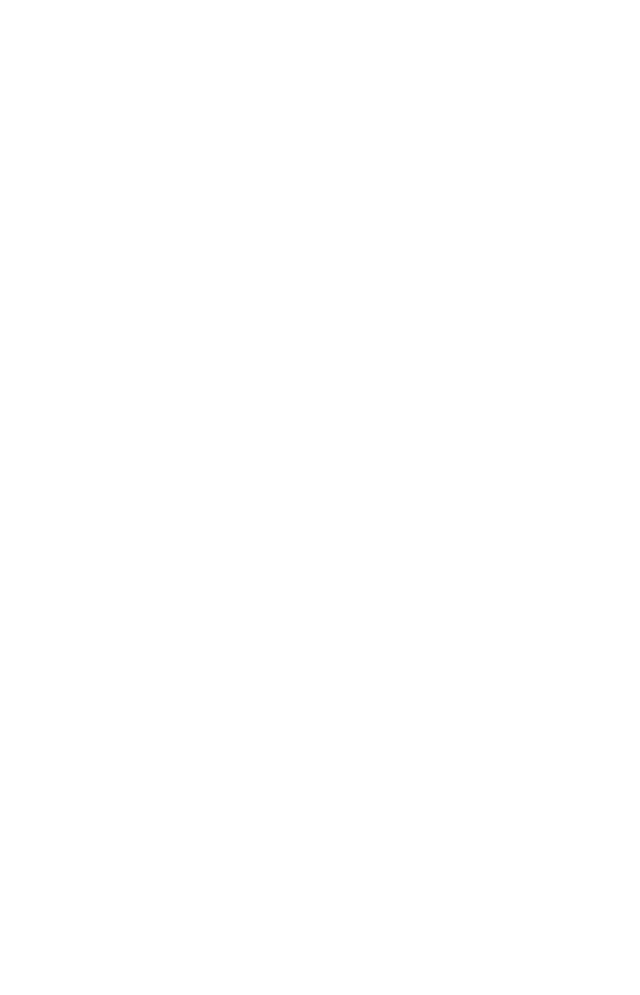
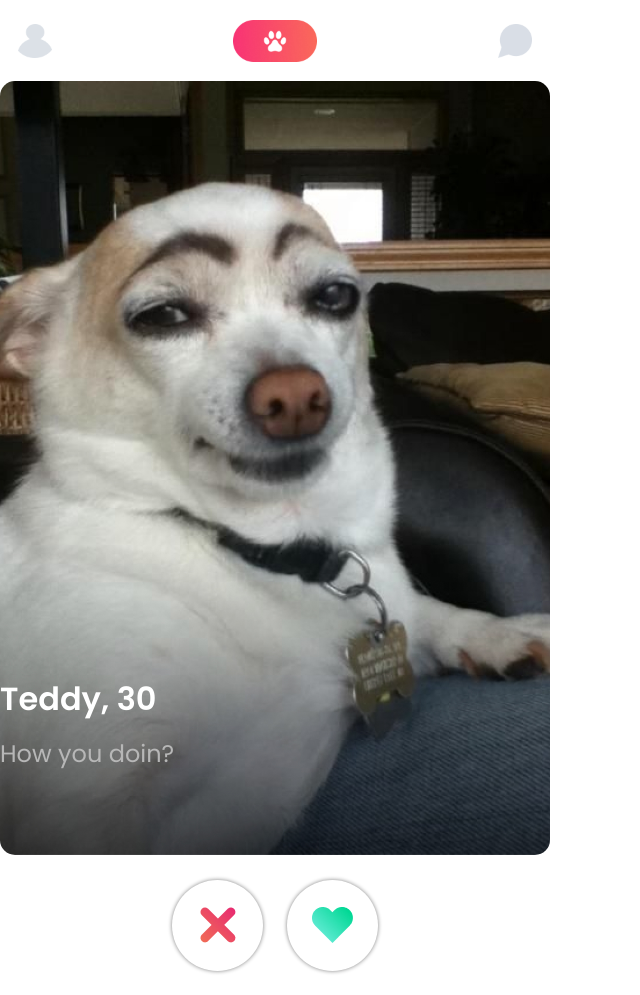
Before and after one commit to RealChoki/My-Projects, a browser extension: page Tindog/index.html in a window 1280 px wide. Shown: the whole page, without its empty margins (0-640 px from the left). Before the commit the page ends 800 px from the top, so only its background shows below. Drawn offline with nearby package versions, Linux system fonts and the light colour scheme; files that its build step writes are made by us from their sources.

Commit message:
almost finished ui

```diff
--- a/Journal/index.js
+++ b/Journal/index.js
@@ -29,3 +29,5 @@ view.addEventListener("click", () =>{
   document.getElementById("last-blog").style.marginBottom = "40px"
   document.getElementById("feed").innerHTML = feedHtml
 })
+
+//! nice
--- a/Tindog/index.html
+++ b/Tindog/index.html
@@ -1,8 +1,34 @@
 <html>
-    <head><link rel="stylesheet" href="https://cdnjs.cloudflare.com/ajax/libs/normalize/8.0.1/normalize.css">
-        <link rel="stylesheet" href="index.css">
+    <head>
+        <link rel="preconnect" href="https://fonts.googleapis.com">
+        <link rel="preconnect" href="https://fonts.gstatic.com" crossorigin>
+        <link href="https://fonts.googleapis.com/css2?family=Poppins:wght@400;600&display=swap" rel="stylesheet">
+        <link rel="stylesheet" href="https://cdnjs.cloudflare.com/ajax/libs/normalize/8.0.1/normalize.css">
+        <link rel="stylesheet" href="style.css">
     </head>
     <body>
+        <header>
+            <img class="small" src="images/icon-profile.png">
+            <img class="mid" src="images/logo.png">
+            <img class="small" src="images/icon-chat.png">
+        </header>
+
+        <section>
+            <img class="big" src="images/dog-teddy.jpg">
+            <div class="text">
+                <h1>Teddy, 30</h1>
+                <h2>How you doin?</h2>
+            </div>
+        </section>
+
+        <footer>
+            <div class="like-dislike">
+                <img src="images/icon-cross.png">
+            </div>
+            <div class="like-dislike">
+                <img src="images/icon-heart.png">
+            </div>
+        </footer>
         <script src="/index.js" type="module"></script>
     </body>
 </html>
--- /dev/null
+++ b/Tindog/style.css
@@ -0,0 +1,71 @@
+body, html{
+    margin: 0;
+    padding: 0;
+    width: 550px;
+    color: white;
+    font-family: 'Poppins', sans-serif;
+
+}
+
+header {
+    height: 81px;
+    display: flex;
+    justify-content: space-between;
+    align-items: center;
+}
+
+.small{
+    height: 34px;
+    width: 34px;
+    margin: 0 1.1em;
+}
+
+.mid{
+    height: 42px;
+    width: 84px;
+}
+
+.big{
+    width: 550px;
+    position: relative;
+    border-radius: 15px;
+}
+
+.text{
+    position: absolute;
+    top: 660px;
+    bottom: 0;
+    left: 0;
+    margin: 0;
+}
+
+.text h2{
+    font-weight: 400;
+    color: #B7B7B7;
+}
+
+.like-dislike {
+    width: 91px;
+    height: 91px;
+    border-radius: 50%;
+    position: relative;
+    box-shadow: 0px 0px 4px gray;
+
+}
+
+.like-dislike img {
+    position: absolute;
+    top: 0;
+    left: 0;
+    right: 0;
+    bottom: 0;
+    margin: auto;
+}
+
+footer{
+    display: flex;
+    justify-content: center;
+    align-items: center;
+    gap: 24px;
+    height: 140px;
+}
```
